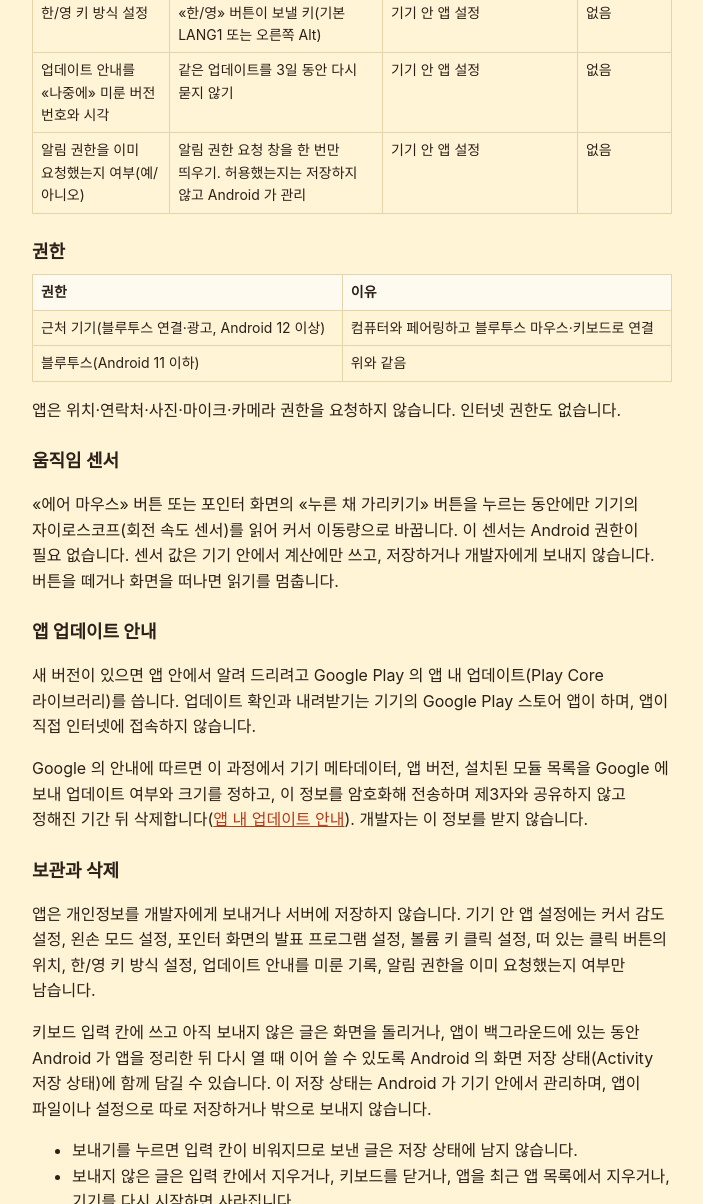
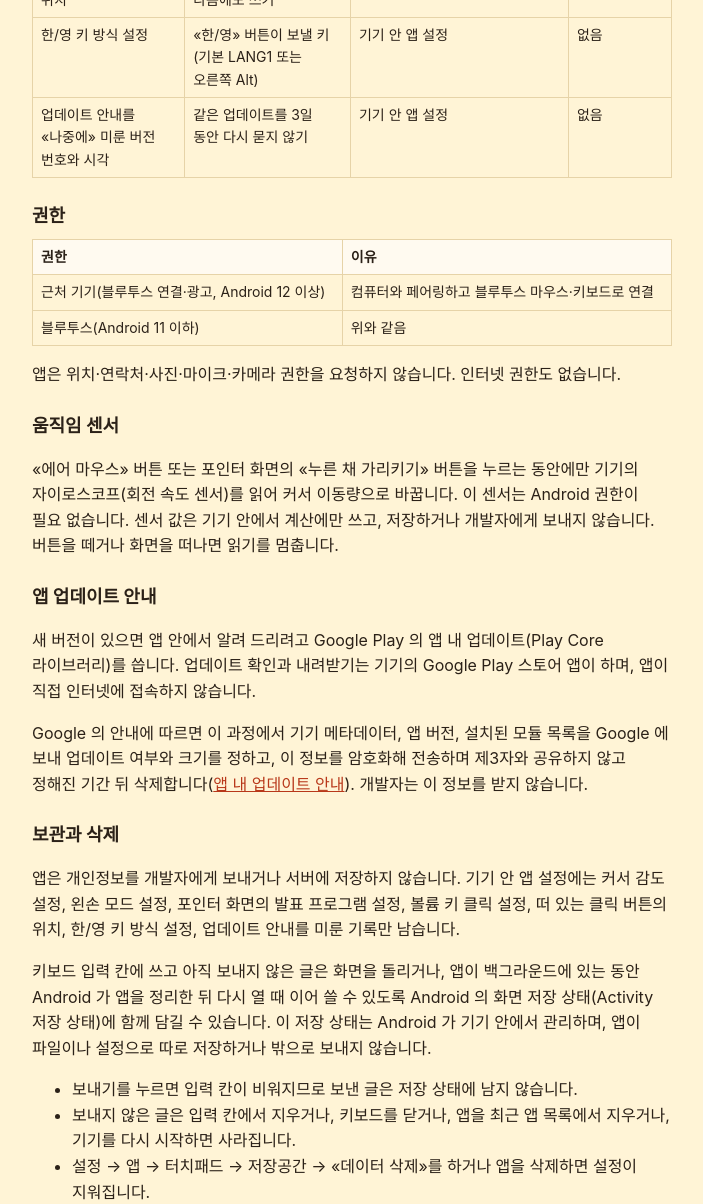
Before and after one commit to ghbcompany/ghbcompany.github.io, a plain HTML site: page touchpad/privacy/index.html in a window 1280 px wide. Shown: the part 1100-2304 px from the top of the page, without its empty margins (288-991 px from the left). Drawn offline with Linux system fonts and the light colour scheme.

Commit message:
touchpad 처리방침: 알림 권한 요청 여부 항목을 뺀다 (포그라운드 서비스·알림 권한 제거, ghbcompany/touchpad#23) (#16)
시행일은 그대로(2026-11-20).

Co-authored-by: Claude Sonnet 5.5 <noreply@anthropic.com>

```diff
--- a/touchpad/privacy/index.html
+++ b/touchpad/privacy/index.html
@@ -53,7 +53,6 @@ th{background:var(--card)}
 <tr><td>떠 있는 클릭 버튼의 위치</td><td>버튼을 끌어 둔 자리를 다음에도 쓰기</td><td>기기 안 앱 설정</td><td>없음</td></tr>
 <tr><td>한/영 키 방식 설정</td><td>«한/영» 버튼이 보낼 키(기본 LANG1 또는 오른쪽 Alt)</td><td>기기 안 앱 설정</td><td>없음</td></tr>
 <tr><td>업데이트 안내를 «나중에» 미룬 버전 번호와 시각</td><td>같은 업데이트를 3일 동안 다시 묻지 않기</td><td>기기 안 앱 설정</td><td>없음</td></tr>
-<tr><td>알림 권한을 이미 요청했는지 여부(예/아니오)</td><td>알림 권한 요청 창을 한 번만 띄우기. 허용했는지는 저장하지 않고 Android 가 관리</td><td>기기 안 앱 설정</td><td>없음</td></tr>
 </tbody>
 </table>
 </div>
@@ -78,7 +77,7 @@ th{background:var(--card)}
 <p>Google 의 안내에 따르면 이 과정에서 기기 메타데이터, 앱 버전, 설치된 모듈 목록을 Google 에 보내 업데이트 여부와 크기를 정하고, 이 정보를 암호화해 전송하며 제3자와 공유하지 않고 정해진 기간 뒤 삭제합니다(<a href="https://developer.android.com/guide/playcore/in-app-updates">앱 내 업데이트 안내</a>). 개발자는 이 정보를 받지 않습니다.</p>
 
 <h2>보관과 삭제</h2>
-<p>앱은 개인정보를 개발자에게 보내거나 서버에 저장하지 않습니다. 기기 안 앱 설정에는 커서 감도 설정, 왼손 모드 설정, 포인터 화면의 발표 프로그램 설정, 볼륨 키 클릭 설정, 떠 있는 클릭 버튼의 위치, 한/영 키 방식 설정, 업데이트 안내를 미룬 기록, 알림 권한을 이미 요청했는지 여부만 남습니다.</p>
+<p>앱은 개인정보를 개발자에게 보내거나 서버에 저장하지 않습니다. 기기 안 앱 설정에는 커서 감도 설정, 왼손 모드 설정, 포인터 화면의 발표 프로그램 설정, 볼륨 키 클릭 설정, 떠 있는 클릭 버튼의 위치, 한/영 키 방식 설정, 업데이트 안내를 미룬 기록만 남습니다.</p>
 <p>키보드 입력 칸에 쓰고 아직 보내지 않은 글은 화면을 돌리거나, 앱이 백그라운드에 있는 동안 Android 가 앱을 정리한 뒤 다시 열 때 이어 쓸 수 있도록 Android 의 화면 저장 상태(Activity 저장 상태)에 함께 담길 수 있습니다. 이 저장 상태는 Android 가 기기 안에서 관리하며, 앱이 파일이나 설정으로 따로 저장하거나 밖으로 보내지 않습니다.</p>
 <ul>
 <li>보내기를 누르면 입력 칸이 비워지므로 보낸 글은 저장 상태에 남지 않습니다.</li>
```
